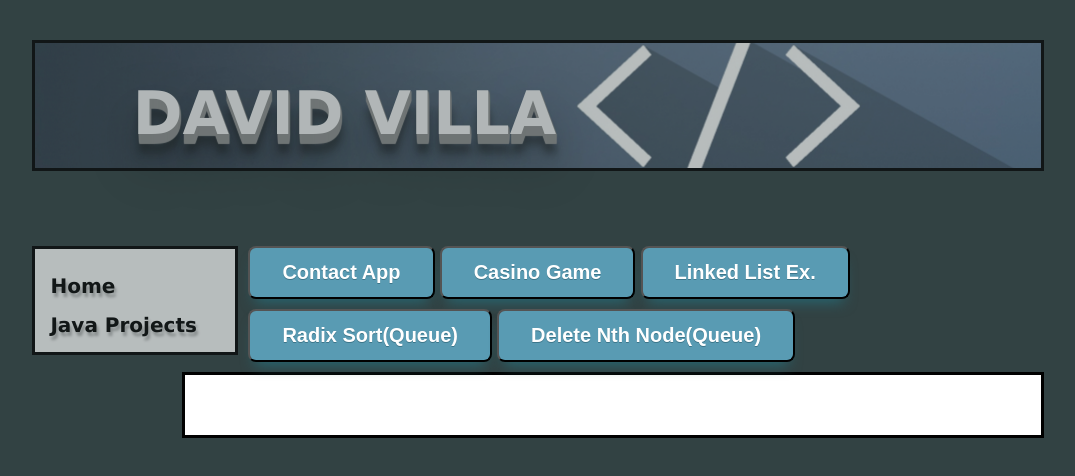
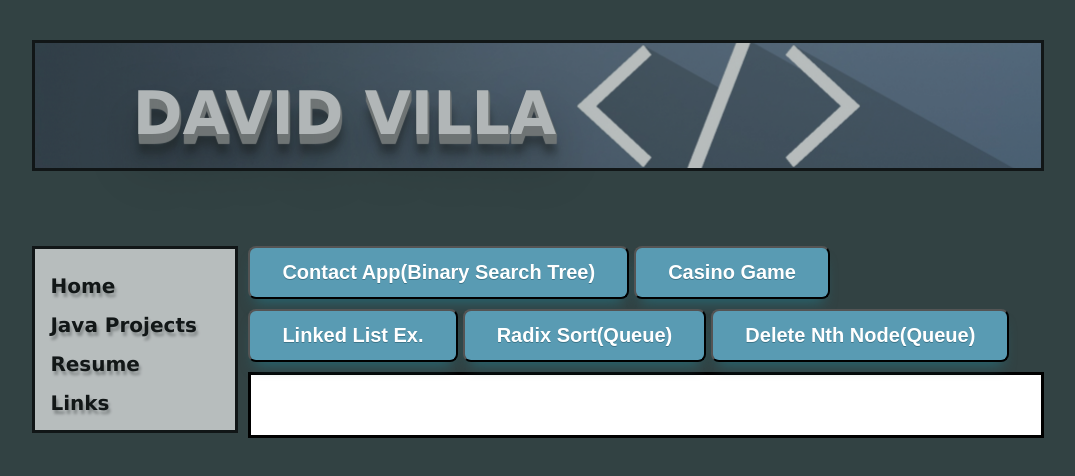
Before and after one commit to davidvilla62/website, a plain HTML site: page javaprojects.html in a window 1280 px wide. Shown: the whole page, without its empty margins (102-1177 px from the left). Drawn offline with Linux system fonts and the light colour scheme.

Commit message:
Update javaprojects.html

```diff
--- a/javaprojects.html
+++ b/javaprojects.html
@@ -30,7 +30,7 @@
         document.getElementById("content").style.opacity = "1";
       };
     </script>
-    <title>javaprojects</title>
+    <title>Java Projects</title>
   </head>
 
   <body>
@@ -44,10 +44,14 @@
         <p>
           <a href="index.html">Home</a>
           <a href="javaprojects.html">Java Projects</a>
+          <a href="resume.html">Resume</a>
+          <a href="links.html">Links</a>
         </p>
       </div>
 
-      <button onclick="diplayContactApp()">Contact App</button>
+      <button onclick="diplayContactApp()">
+        Contact App(Binary Search Tree)
+      </button>
       <button onclick="diplayCasino()">Casino Game</button>
       <button onclick="diplayLinkedList()">Linked List Ex.</button>
       <button onclick="displayRadixSort()">Radix Sort(Queue)</button>
```
